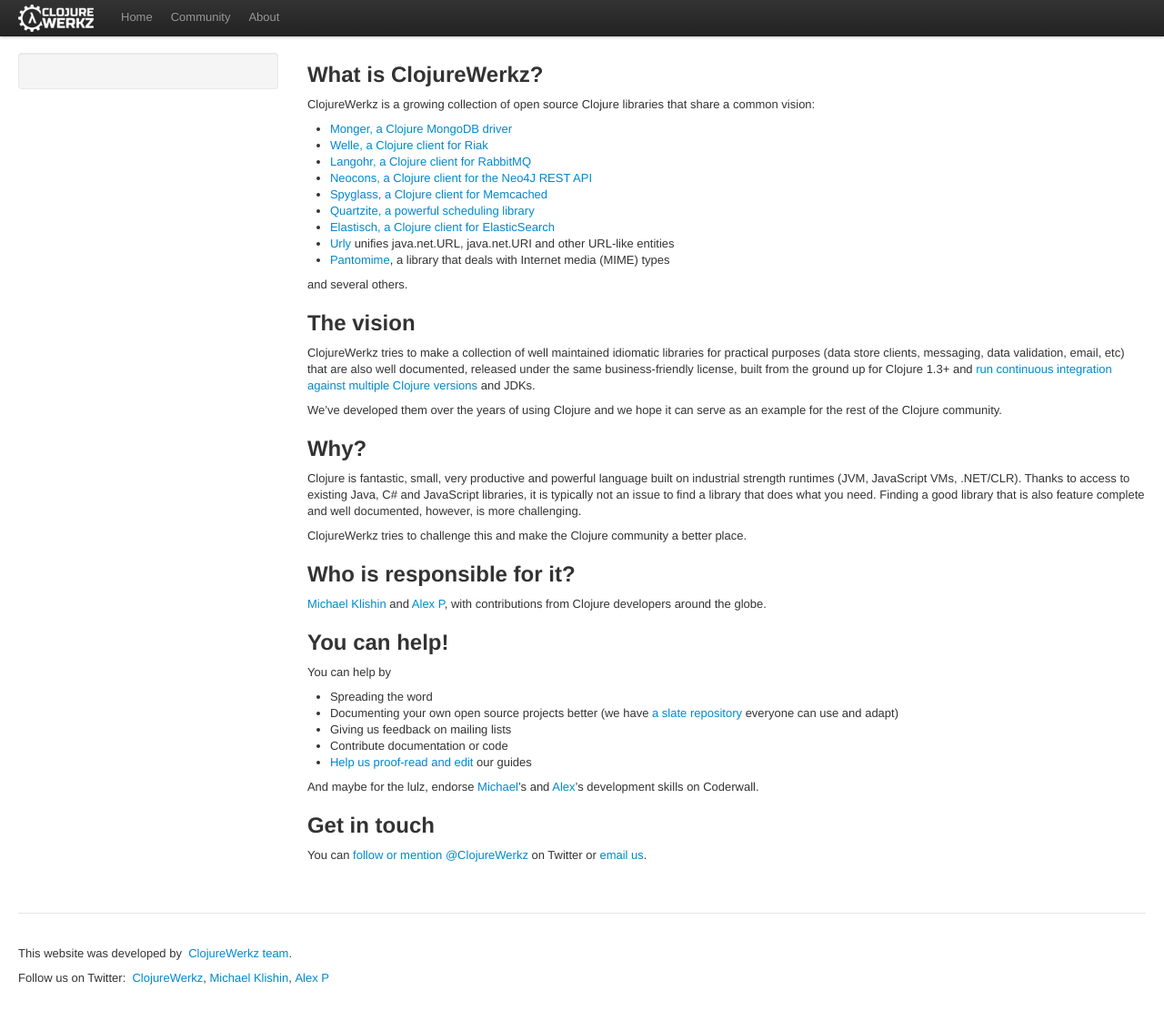
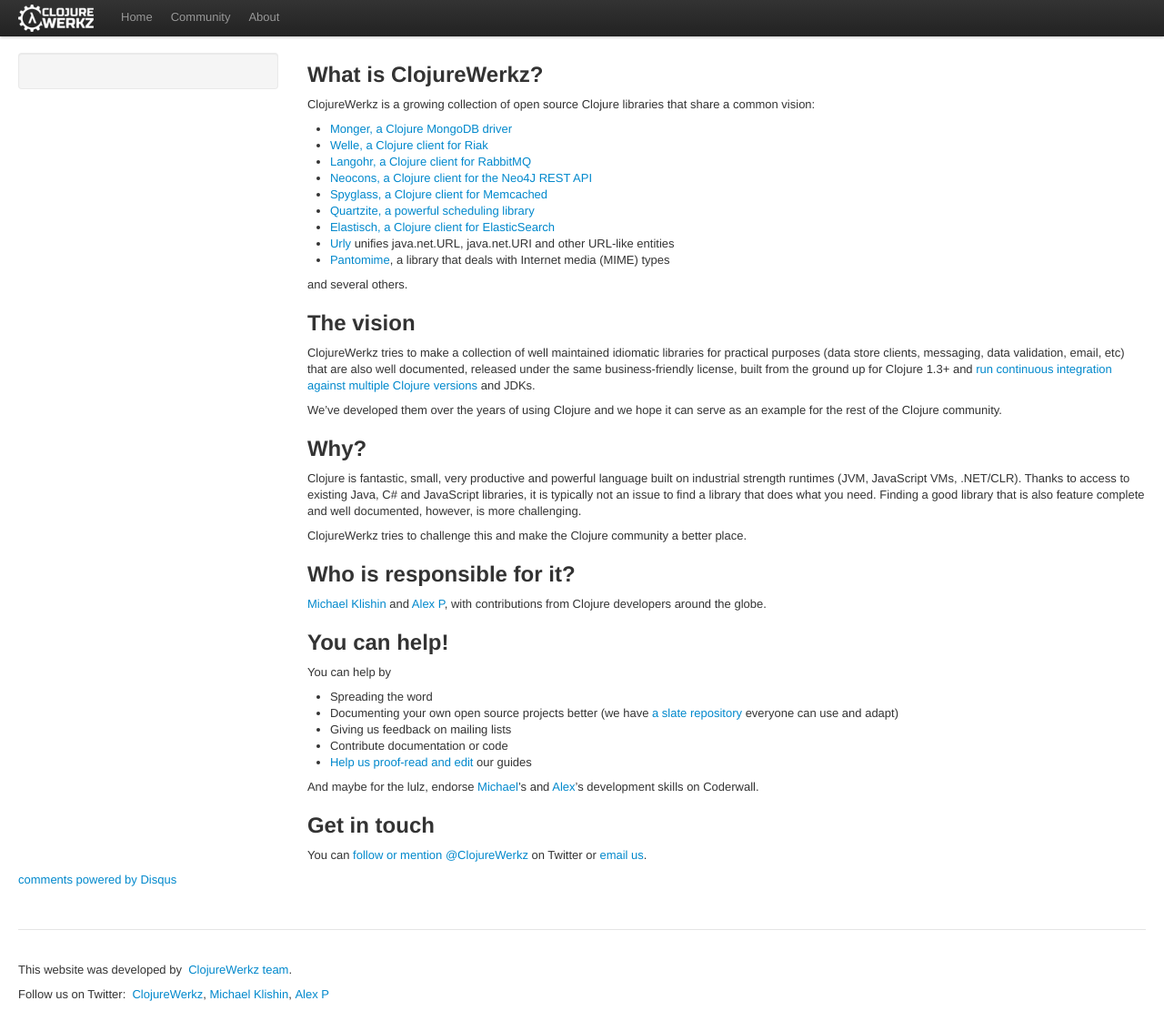
Before and after one commit to clojurewerkz/clojurewerkz.org, a Jekyll site: the page built from articles/about.md, in a window 1280 px wide. Shown: the whole page at 91% size. Built offline with Jekyll 4.4.1, drawn with Linux system fonts in a browser that asks for light colours; some web fonts are replaced; comment, search, counter and statistics services are not loaded; some of the changed lines change nothing that is shown.

Commit message:
Add Disqus

```diff
--- a/_layouts/article.html
+++ b/_layouts/article.html
@@ -61,6 +61,20 @@
         <div class='span9'>
           {{ content }}
         </div>
+        <div id="disqus_thread"></div>
+        <script type="text/javascript">
+            /* * * CONFIGURATION VARIABLES: EDIT BEFORE PASTING INTO YOUR WEBPAGE * * */
+            var disqus_shortname = 'clojurewerkz'; // required: replace example with your forum shortname
+
+            /* * * DON'T EDIT BELOW THIS LINE * * */
+            (function() {
+                var dsq = document.createElement('script'); dsq.type = 'text/javascript'; dsq.async = true;
+                dsq.src = 'http://' + disqus_shortname + '.disqus.com/embed.js';
+                (document.getElementsByTagName('head')[0] || document.getElementsByTagName('body')[0]).appendChild(dsq);
+            })();
+        </script>
+        <noscript>Please enable JavaScript to view the <a href="http://disqus.com/?ref_noscript">comments powered by Disqus.</a></noscript>
+        <a href="http://disqus.com" class="dsq-brlink">comments powered by <span class="logo-disqus">Disqus</span></a>
       </div>
       <footer class='footer article'>
         <p>This website was developed by
```
